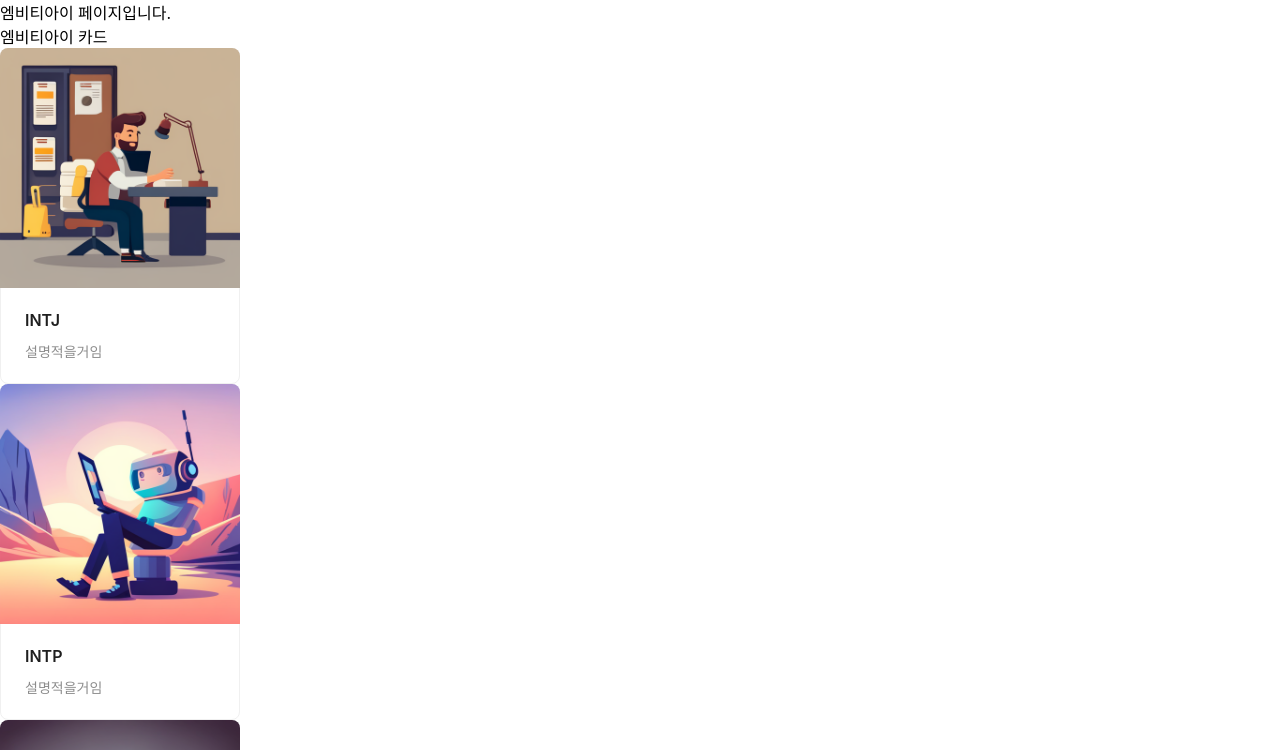
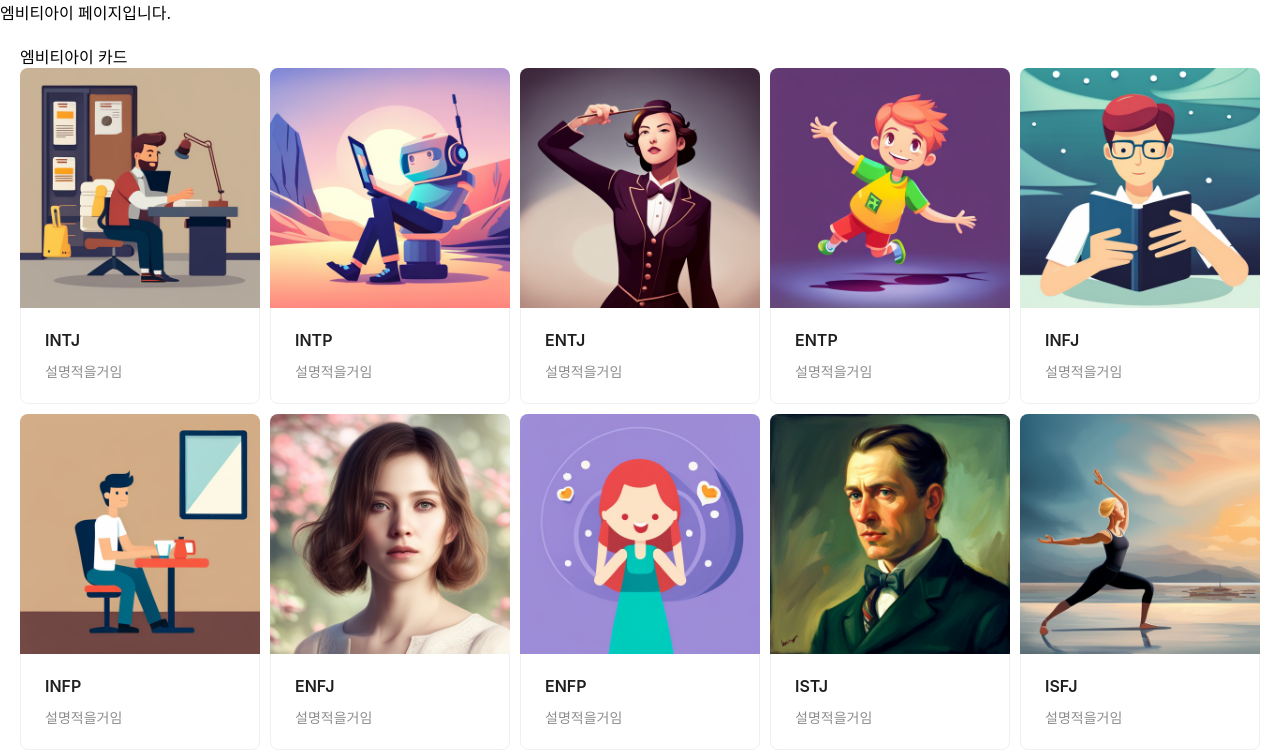
Before and after one commit to namu2267/mbti-wiki, a React (Create React App) app: page / in a window 1280 px wide. Shown: the top 750 px of the page. Built offline with nearby package versions, Linux system fonts and the light colour scheme; no server answers.

Commit message:
MBTI카드 페이지 css 틀잡음,누르면 디테일페이지로 이동

```diff
--- a/package.json
+++ b/package.json
@@ -12,11 +12,14 @@
     "@types/node": "^16.7.13",
     "@types/react": "^18.0.0",
     "@types/react-dom": "^18.0.0",
+    "@types/react-responsive": "^8.0.5",
     "antd": "^5.5.0",
     "axios": "^1.4.0",
     "firebase": "8.6.5",
+    "normalize.css": "^8.0.1",
     "react": "^18.2.0",
     "react-dom": "^18.2.0",
+    "react-responsive": "^9.0.2",
     "react-router-dom": "^6.11.1",
     "react-scripts": "5.0.1",
     "recoil": "^0.7.7",
--- a/src/App.tsx
+++ b/src/App.tsx
@@ -1,5 +1,6 @@
 import { Outlet } from 'react-router-dom';
 import { RecoilRoot } from 'recoil';
+import mediaQuery from './assets/mediaQuery.ts';
 
 function App() {
   return (
--- a/src/Router.tsx
+++ b/src/Router.tsx
@@ -30,7 +30,7 @@ export const router = createBrowserRouter([
         element: <MbtiPage />,
       },
       {
-        path: '/mbti/:personality',
+        path: '/mbti/:id',
         element: <MbtiDetailPage />,
       },
     ],
--- /dev/null
+++ b/src/components/MbtiCard/MbtiCard.scss
@@ -0,0 +1,16 @@
+.mbtiCardContainer {
+  display: flex;
+  justify-content: space-evenly;
+  margin: 20px;
+
+  .mbtiCard {
+    display: flex;
+    flex-direction: column;
+
+    .mbtiCardFlex {
+      display: flex;
+      flex-wrap: wrap;
+      gap: 10px;
+    }
+  }
+}
--- a/src/components/MbtiCard/MbtiCard.tsx
+++ b/src/components/MbtiCard/MbtiCard.tsx
@@ -1,30 +1,33 @@
 import React from 'react';
 import { Card } from 'antd';
-import { mbtiEach } from '../../util/MbtiEach';
+import { Link, useNavigate } from 'react-router-dom';
+import { mbtiEach } from '../../fixtures/MbtiEach';
+import './MbtiCard.scss';
 
 export default function MbtiCard() {
+  const navigate = useNavigate();
   const { Meta } = Card;
-
+  const handleGotoDetail = (id: number) => {
+    navigate(`/mbti/${id}`);
+  };
   return (
-    <div>
+    <div className="mbtiCardContainer">
+      <div className="mbtiCard">
         엠비티아이 카드
+        <div className="mbtiCardFlex">
           {mbtiEach.map((item) => (
             <Card
               key={item.id}
               hoverable
               style={{ width: 240 }}
               cover={<img alt="mbtiPhoto" src={item.src} />}
+              onClick={() => handleGotoDetail(item.id)}
             >
               <Meta title={item.title} description="설명적을거임" />
             </Card>
           ))}
         </div>
+      </div>
+    </div>
   );
 }
-
-// 상황: 받아올 데이터들을 util폴더안에 넣고 따로 빼줌
-// 문제발생: 불러온 이미지파일이 정상적으로 화면에 나오지 않음
-// 네트워크를 통해 확인해보면 get은 됐는데, 304 Not Modified라고 뜸
-// https://developer.mozilla.org/en-US/docs/Web/HTTP/Status/304
-// 1. 해본방법: 캐시데이터 삭제 -> 변화없음
-// 2. key prop을 현재시간으로 설정 -> 렌더링시마다 컴포넌트를 강제로 업데이트하게하기 -> 안됨.
--- a/tsconfig.json
+++ b/tsconfig.json
@@ -16,6 +16,7 @@
     "noEmit": true,
     "jsx": "react-jsx",
     "types": ["node"]
+    "allowImportingTsExtensions": true,
   },
   "include": ["src"]
 }
```
Also changed, not shown: src/assets/mediaQuery.ts (added, +38 -0 lines), src/fixtures/MbtiEach.ts (renamed from src/util/MbtiEach.ts), 2 other files (tests, documents, lock files or other folders). Lines whose indentation alone changed are shown as unchanged.
